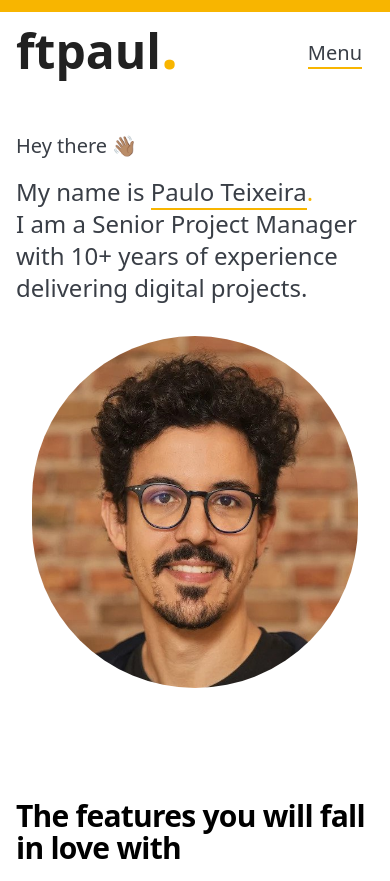
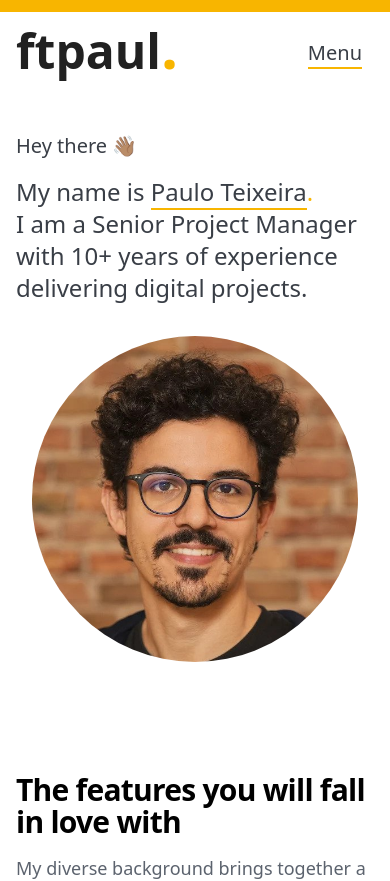
Before and after one commit to ftpaul/ftpaul, a Next.js app: page / in a window 390 px wide. Shown: the top 881 px of the page. Built offline with nearby package versions, Linux system fonts and the light colour scheme.

Commit message:
fix: image height in mobile

```diff
--- a/app/page.tsx
+++ b/app/page.tsx
@@ -35,7 +35,7 @@ export default async function IndexPage() {
         <Image
           src="/images/paulo-teixeira-main-image.jpeg"
           alt="Paulo Teixeira"
-          className="w-96 h-96 mx-auto p-0 xs:p-4 z-20 rounded-full"
+          className="w-96 max-h-96 mx-auto p-0 xs:p-4 rounded-full"
           width="400"
           height="400"
           priority={true}/>
--- a/tailwind.config.js
+++ b/tailwind.config.js
@@ -89,10 +89,6 @@ module.exports = {
       xxl: '2.5rem',
       full: '9999px',
     },
-    maxHeight: {
-      full: '100%',
-      screen: '100vh',
-    },
     maxWidth: (theme, { breakpoints }) => ({
       none: 'none',
       xs: '20rem',
```
